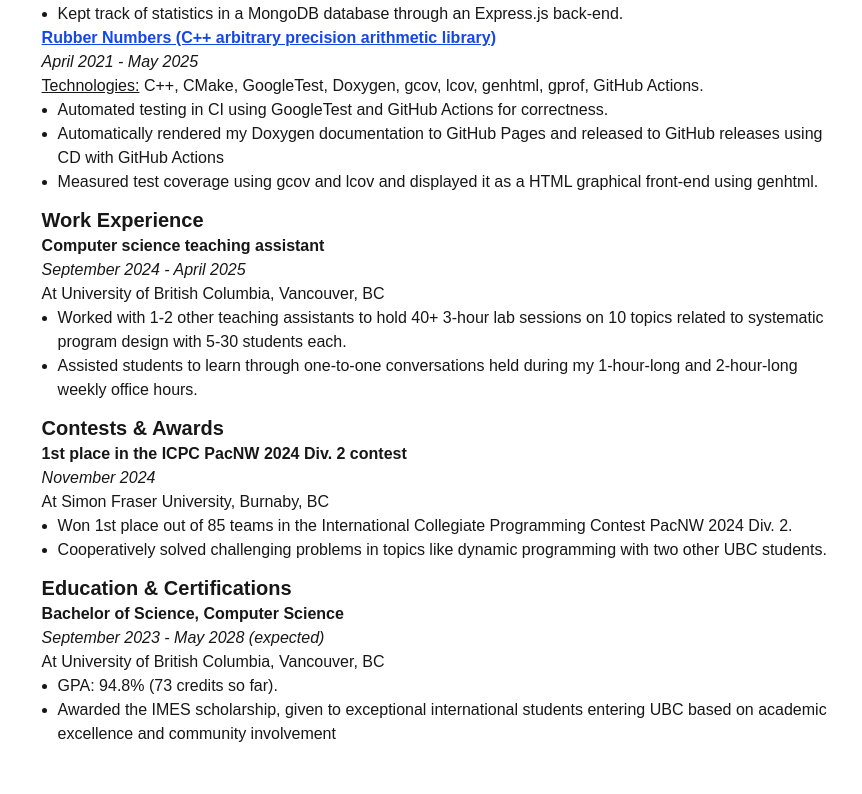
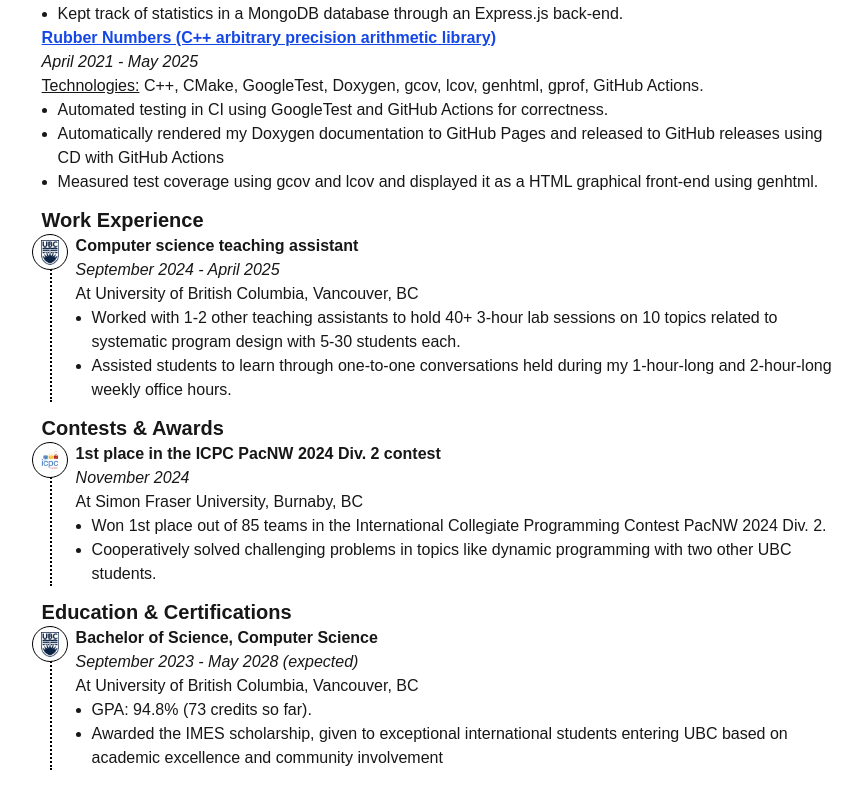
Before and after one commit to GaryHilares/Personal-Website, a Next.js app: page / in a window 1280 px wide. Shown: the part 1424-2218 px from the top of the page, without its empty margins (200-1062 px from the left). Before the commit the page ends 2194 px from the top, so only its background shows below. Built offline with nearby package versions, Linux system fonts and the light colour scheme.

Commit message:
Added images to timeline items

```diff
--- a/src/app/page.tsx
+++ b/src/app/page.tsx
@@ -84,14 +84,18 @@
   );
 }
 
-function TimelineItem({title, date, organization, bulletPoints}: {
+function TimelineItem({title, date, src, organization, bulletPoints}: {
   title: string,
   date: string,
+  src: string,
   organization: string,
   bulletPoints: Array<string>
 }) {
   return (
-    <div>
+    <div className="relative border-s-2 ms-2 ps-6 border-black border-line border-dotted">
+      <div
+        className="absolute left-[calc(var(--spacing)*-5)] bg-white bg-size-[calc(var(--spacing)*4.5)] bg-no-repeat bg-center h-9 w-9 border-black border-1 rounded-full"
+        style={{backgroundImage: `url(${src})`}} />
       <h3 className="font-bold">{title}</h3>
       <p className="italic">{date}</p>
       <p>At {organization}</p>
@@ -186,6 +190,7 @@
             <TimelineItem
               title="Computer science teaching assistant"
               date="September 2024 - April 2025"
+              src="/img/ubc-logo.jpg"
               organization="University of British Columbia, Vancouver, BC"
               bulletPoints={[
                 "Worked with 1-2 other teaching assistants to hold 40+ 3-hour lab sessions on 10 topics related to systematic program design with 5-30 students each.",
@@ -196,6 +201,7 @@
             <TimelineItem
               title="1st place in the ICPC PacNW 2024 Div. 2 contest"
               date="November 2024"
+              src="/img/icpc-logo.png"
               organization="Simon Fraser University, Burnaby, BC"
               bulletPoints={[
                 "Won 1st place out of 85 teams in the International Collegiate Programming Contest PacNW 2024 Div. 2.",
@@ -206,6 +212,7 @@
             <TimelineItem
               title="Bachelor of Science, Computer Science"
               date="September 2023 - May 2028 (expected)"
+              src="/img/ubc-logo.jpg"
               organization="University of British Columbia, Vancouver, BC"
               bulletPoints={[
                 "GPA: 94.8% (73 credits so far).",
```
Also changed, not shown: public/img/icpc-logo.png (added), public/img/ubc-logo.jpg (added). Lines whose indentation alone changed are shown as unchanged.
